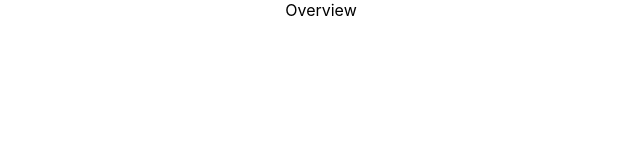
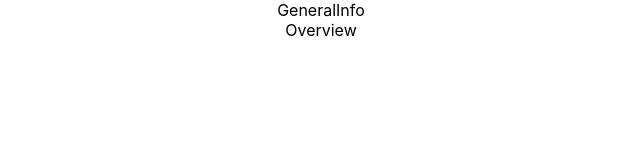
Before and after one commit to SalamanderCtesiphon/resume-app-react, a React (Create React App) app: page / in a window 1280 px wide. Shown: the top 160 px of the page, without its empty margins (319-959 px from the left). Built offline with nearby package versions, Linux system fonts and the light colour scheme.

Commit message:
created a file for general info

```diff
--- a/src/App.js
+++ b/src/App.js
@@ -1,9 +1,11 @@
 import Overview from './components/Overview';
 import './App.css';
+import GeneralInfo from './components/GeneralInfo';
 
 function App() {
   return (
     <div className="App">
+      <GeneralInfo />
      <Overview />
     </div>
   );
--- /dev/null
+++ b/src/components/GeneralInfo.js
@@ -0,0 +1,9 @@
+import React from 'react'
+
+function GeneralInfo() {
+  return (
+    <div>GeneralInfo</div>
+  )
+}
+
+export default GeneralInfo
```
